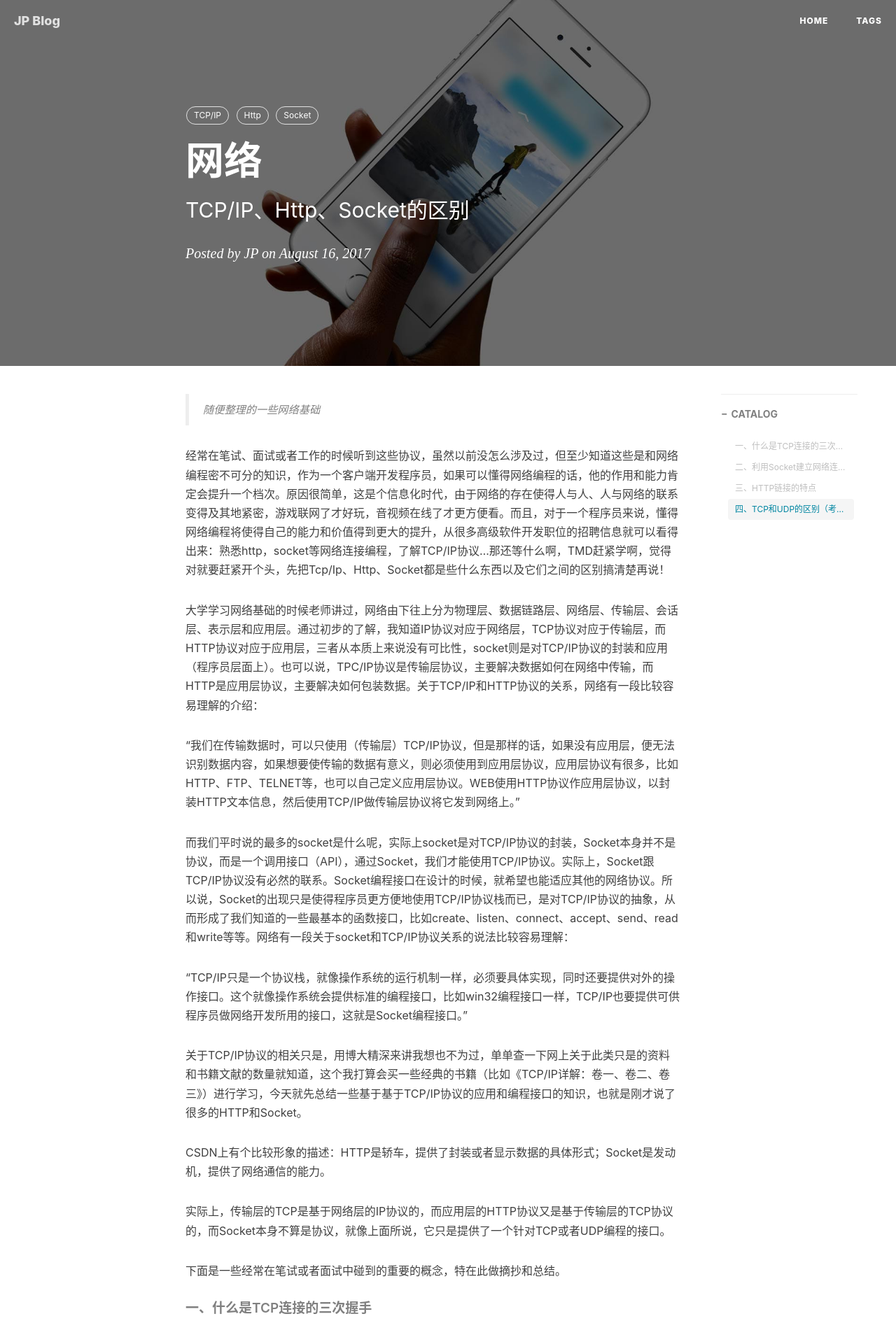
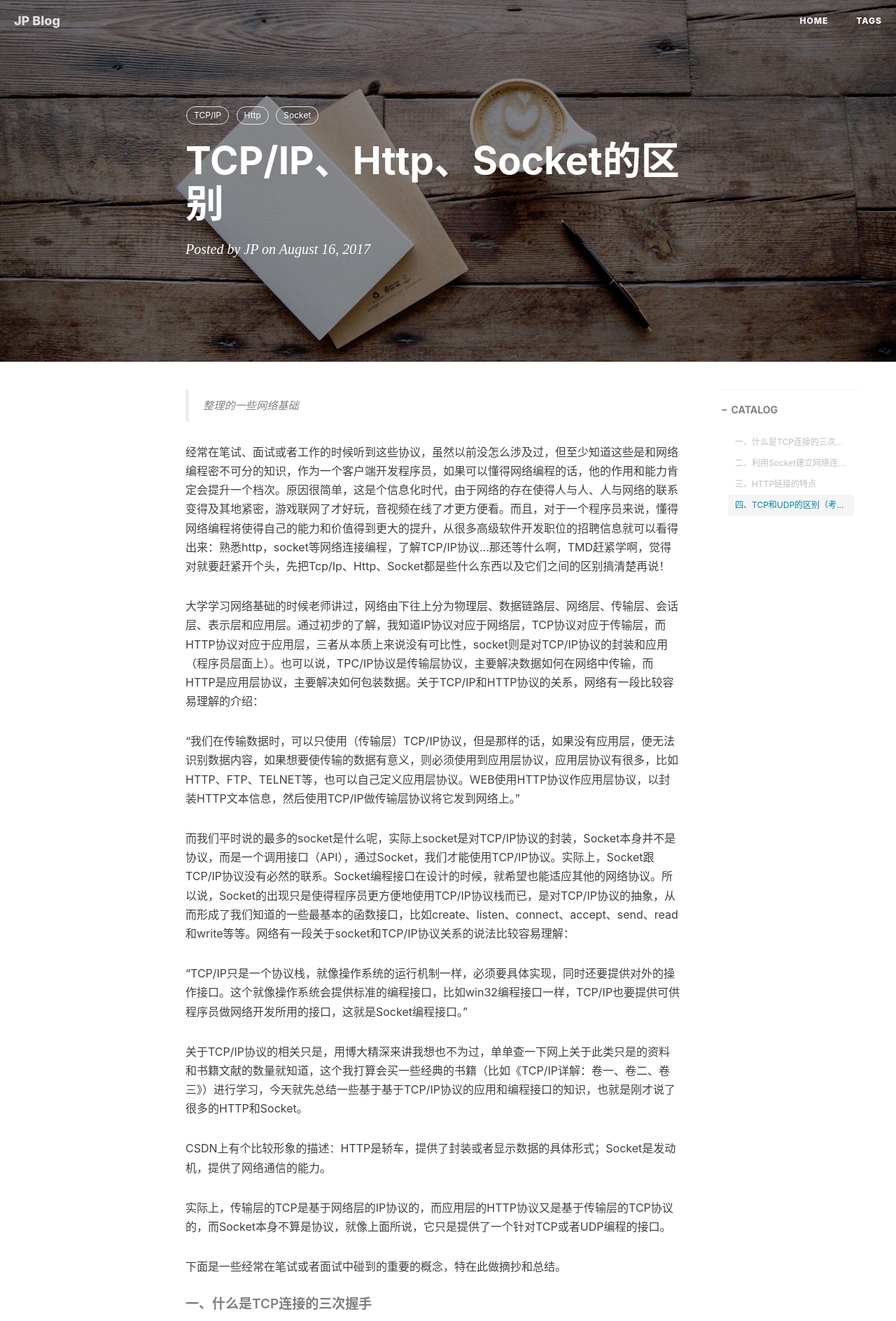
Before and after one commit to hongjiapeng/hongjiapeng.github.io, a Jekyll site: the page built from _posts/2017-08-16-计算机网络.md, in a window 1280 px wide. Shown: the top 1888 px of the page at 70% size. Built offline with Jekyll 4.4.1, drawn with Linux system fonts in a browser that asks for light colours; nearby versions of some CDN libraries; comment, search, counter and statistics services are not loaded.

Commit message:
modify blog

```diff
--- a/_posts/2017-08-16-计算机网络.md
+++ b/_posts/2017-08-16-计算机网络.md
@@ -1,10 +1,10 @@
 ---
 layout:     post
-title:      网络
-subtitle:   TCP/IP、Http、Socket的区别
+title:      TCP/IP、Http、Socket的区别
+subtitle:
 date:       2017-08-16
 author:     JP
-header-img: img/post-bg-ios9-web.jpg
+header-img: img/post-bg-coffee.jpeg
 catalog: true
 tags:
     - TCP/IP
@@ -13,7 +13,7 @@ tags:
 
 ---
 
->随便整理的一些网络基础
+>整理的一些网络基础
 
 经常在笔试、面试或者工作的时候听到这些协议，虽然以前没怎么涉及过，但至少知道这些是和网络编程密不可分的知识，作为一个客户端开发程序员，如果可以懂得网络编程的话，他的作用和能力肯定会提升一个档次。原因很简单，这是个信息化时代，由于网络的存在使得人与人、人与网络的联系变得及其地紧密，游戏联网了才好玩，音视频在线了才更方便看。而且，对于一个程序员来说，懂得网络编程将使得自己的能力和价值得到更大的提升，从很多高级软件开发职位的招聘信息就可以看得出来：熟悉http，socket等网络连接编程，了解TCP/IP协议...那还等什么啊，TMD赶紧学啊，觉得对就要赶紧开个头，先把Tcp/Ip、Http、Socket都是些什么东西以及它们之间的区别搞清楚再说！
 
```
